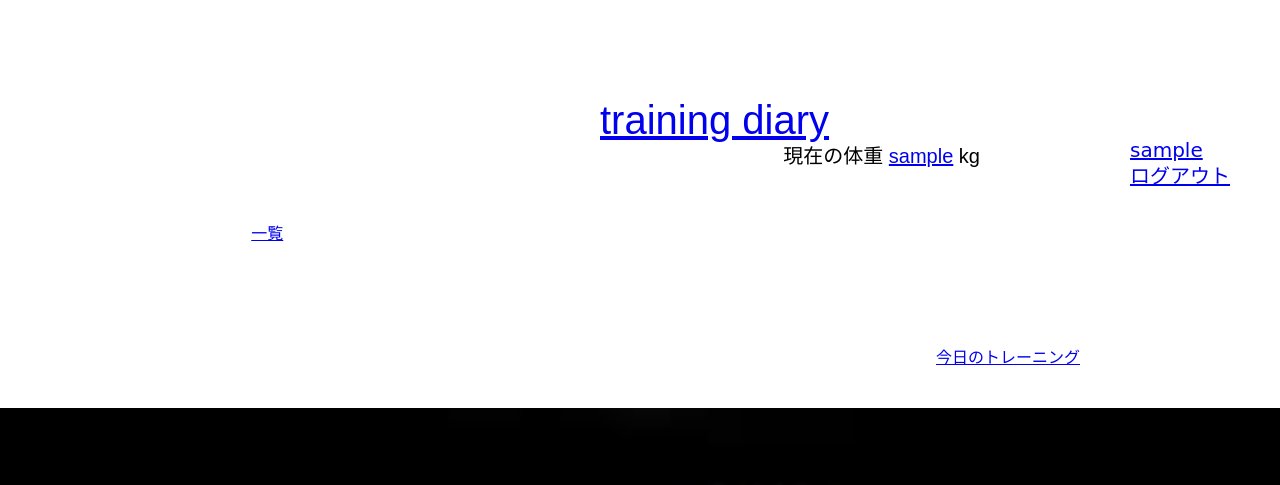
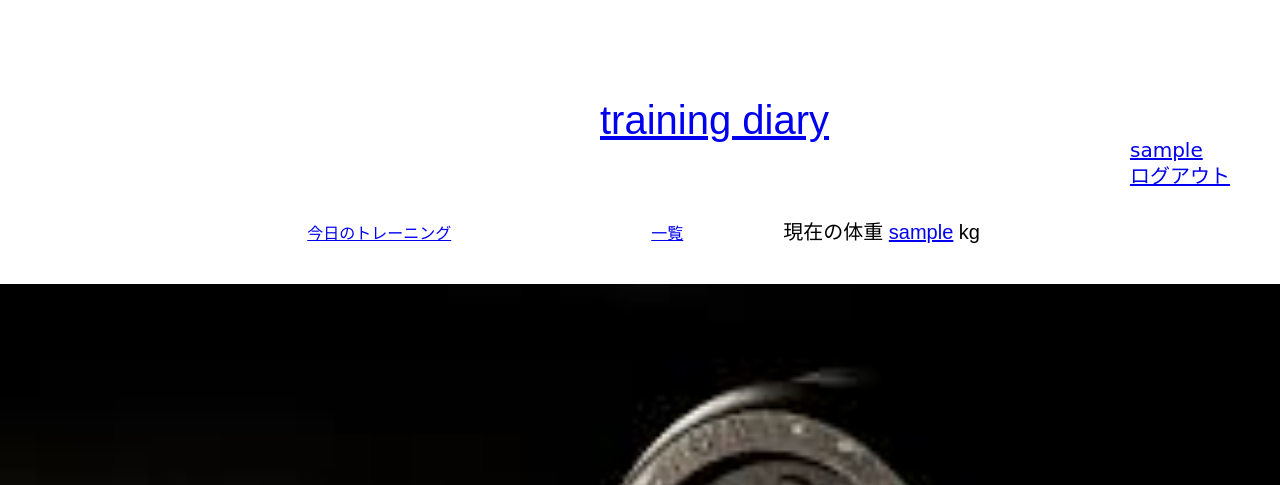
Before and after one commit to taka0126ito/original-app, a Rails app: page / in a window 1280 px wide. Shown: the top 485 px of the page. Run offline with Rails 7, Linux system fonts and the light colour scheme; the visitor is signed in with stand-in values (Sample User, id 1); style sheets or scripts are compiled from the project's sources; some libraries are stand-ins or nearby versions.

Commit message:
体重管理機能の追装

```diff
--- a/app/assets/stylesheets/style.css
+++ b/app/assets/stylesheets/style.css
@@ -227,7 +227,7 @@
      display: inline-block;
      justify-content: space-around;
      float: right;
-     margin: 80px 400px 20px 0 ;
+     margin: 80px 0px 20px 0 ;
      list-style: none;
      text-align: center;
     }
@@ -307,5 +307,5 @@
             font-size: 20px;
             list-style: none;
             float: right;
-            margin: 0 50px 0 100px ;
+            margin: 76px 50px 0 100px ;
           }
--- a/app/views/mains/index.html.erb
+++ b/app/views/mains/index.html.erb
@@ -16,7 +16,7 @@
 </div>
 <div class="menu">
 <li>現在の体重
-<%= link_to current_user.weight, edit_main_path(@mains) %>
+<%= link_to current_user.weight%>
 kg</li>
 
 </div>
```
